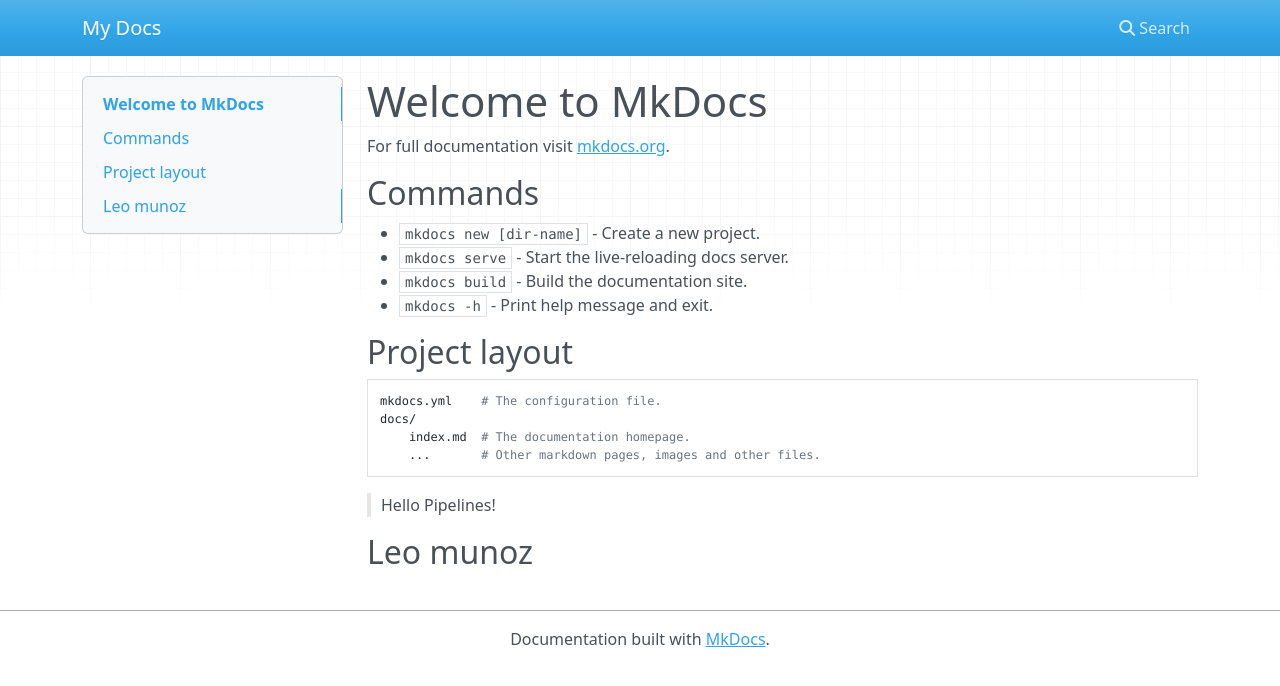
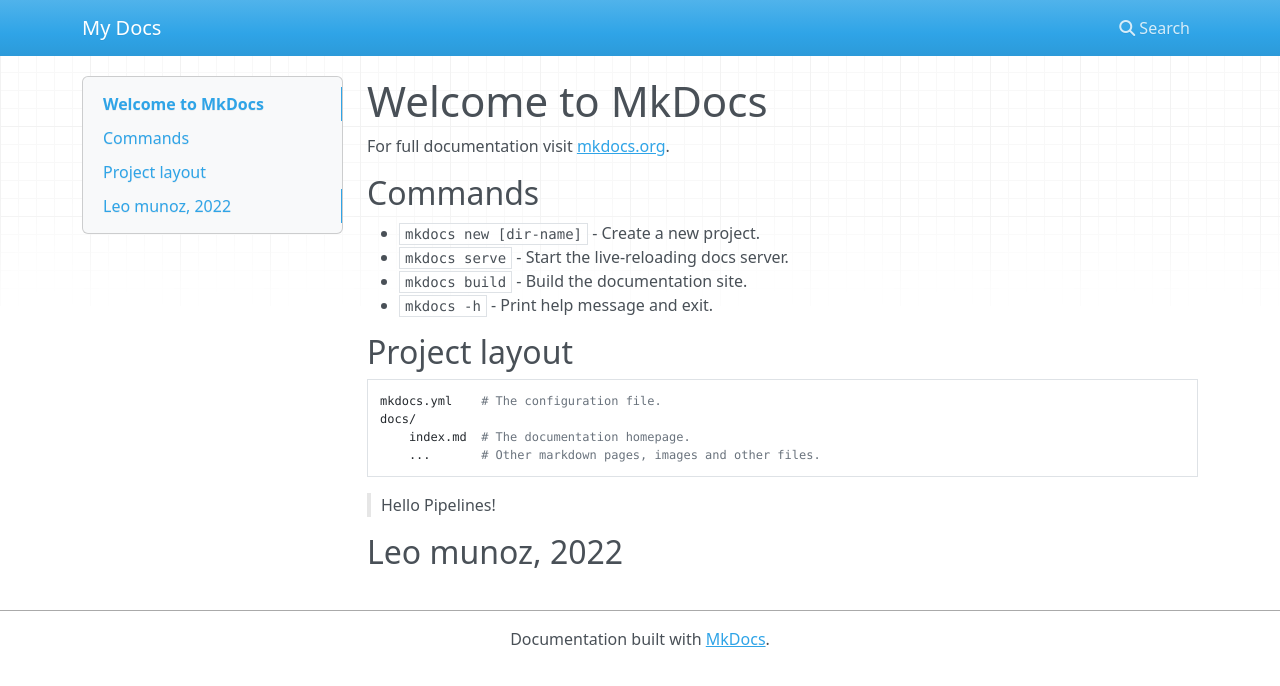
Before and after one commit to viceo/ci-mkdocs-test, an MkDocs documentation site: the page built from docs/index.md, in a window 1280 px wide. Shown: the top 686 px of the page. Built offline with MkDocs 1.6.1, drawn with Linux system fonts in a browser that asks for light colours; nearby versions of some CDN libraries.

```diff
--- a/docs/index.md
+++ b/docs/index.md
@@ -21,4 +21,4 @@ For full documentation visit [mkdocs.org](https://www.mkdocs.org).
 > Hello Pipelines!
 
 
-## Leo munoz
+## Leo munoz, 2022
```
